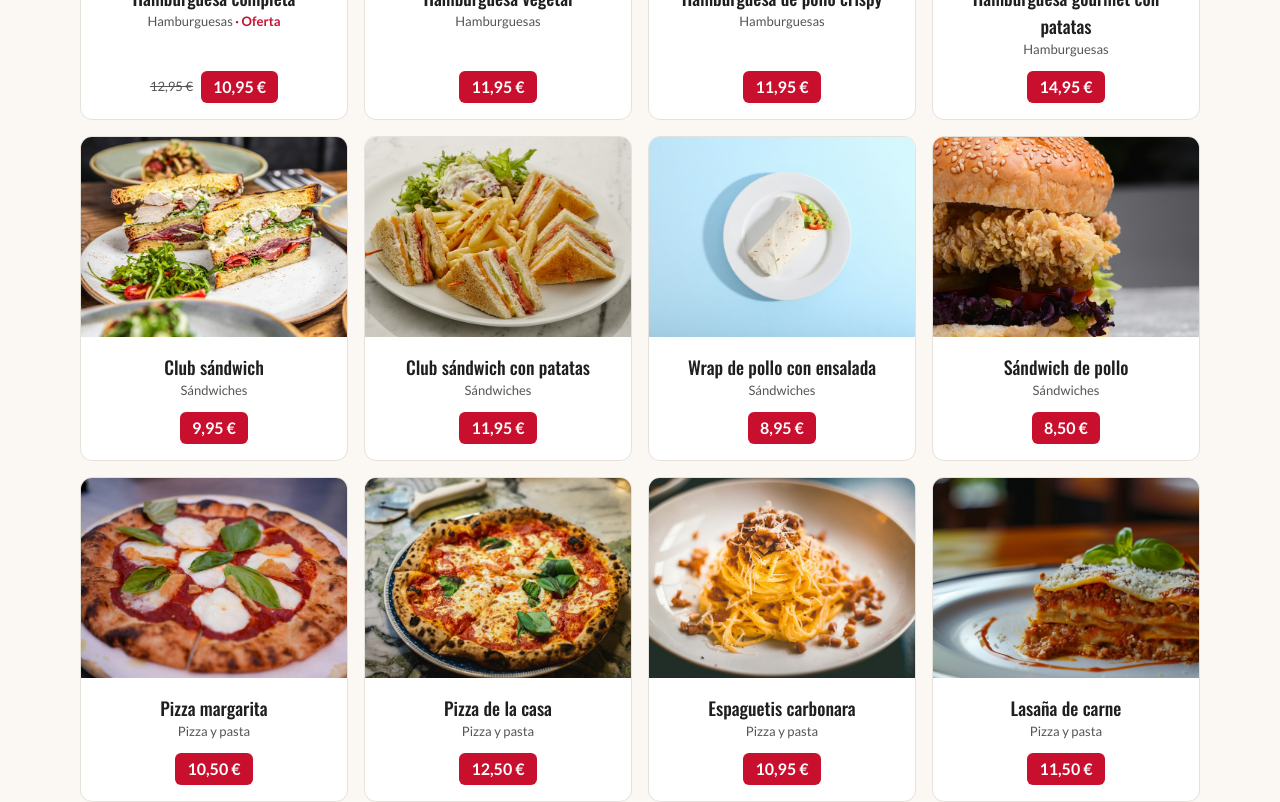
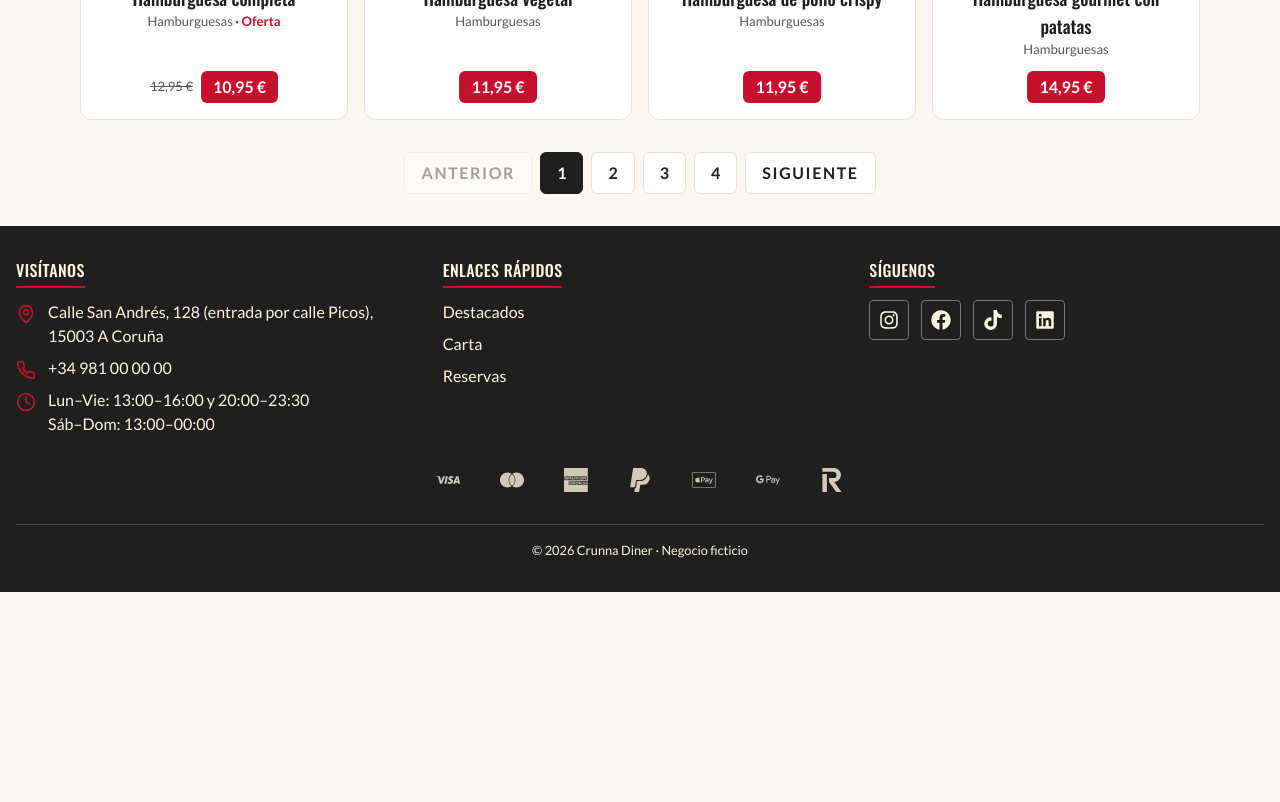
Before and after one commit to diaz827/RestauranteOnline, a React (Vite) app in the folder restauranteOnline/: page /carta in a window 1280 px wide. Shown: the part 1400-2202 px from the top of the page. After the commit the page ends 1992 px from the top, so only its background shows below. Built offline with nearby package versions, Linux system fonts and the light colour scheme.

Commit message:
Añadir paginación a la Carta
- Crear el componente Pagination con Anterior, números y Siguiente

- Mostrar 12 platos por página y guardar la página en la URL con ?page=

- Volver a la página 1 al cambiar búsqueda, categoría u orden

- Subir arriba al cambiar de página

```diff
--- /dev/null
+++ b/restauranteOnline/src/components/Pagination.tsx
@@ -0,0 +1,60 @@
+interface PaginationProps {
+  paginaActual: number
+  totalPaginas: number
+  onCambiar: (pagina: number) => void
+}
+
+const claseBase = 'rounded-md border px-4 py-2 font-bold'
+const claseActiva = 'border-negro bg-negro text-white'
+const claseInactiva = 'border-borde bg-white hover:border-negro'
+const claseDesactivada = 'disabled:cursor-not-allowed disabled:opacity-40 disabled:hover:border-borde'
+
+export default function Pagination({ paginaActual, totalPaginas, onCambiar }: PaginationProps) {
+  if (totalPaginas <= 1) {
+    return null
+  }
+
+  const paginas = Array.from({ length: totalPaginas }, (_, indice) => indice + 1)
+
+  return (
+    <nav aria-label="Paginación" className="mt-8">
+      <ul className="flex flex-wrap items-center justify-center gap-2">
+        <li>
+          <button
+            type="button"
+            disabled={paginaActual === 1}
+            onClick={() => onCambiar(paginaActual - 1)}
+            className={`${claseBase} ${claseInactiva} ${claseDesactivada} tracking-widest uppercase`}
+          >
+            Anterior
+          </button>
+        </li>
+
+        {paginas.map((pagina) => (
+          <li key={pagina}>
+            <button
+              type="button"
+              aria-label={`Página ${pagina}`}
+              aria-current={pagina === paginaActual ? 'page' : undefined}
+              onClick={() => onCambiar(pagina)}
+              className={`${claseBase} ${pagina === paginaActual ? claseActiva : claseInactiva}`}
+            >
+              {pagina}
+            </button>
+          </li>
+        ))}
+
+        <li>
+          <button
+            type="button"
+            disabled={paginaActual === totalPaginas}
+            onClick={() => onCambiar(paginaActual + 1)}
+            className={`${claseBase} ${claseInactiva} ${claseDesactivada} tracking-widest uppercase`}
+          >
+            Siguiente
+          </button>
+        </li>
+      </ul>
+    </nav>
+  )
+}
--- a/restauranteOnline/src/components/SortSelect.tsx
+++ b/restauranteOnline/src/components/SortSelect.tsx
@@ -12,7 +12,7 @@ const opciones = [
 
 export default function SortSelect({ orden, onElegir }: SortSelectProps) {
   return (
-    <label className="mb-6 flex items-center gap-3 md:justify-end">
+    <label className="ml-auto flex items-center gap-3">
       <span className="font-bold">Ordenar por</span>
       <select
         value={orden}
--- a/restauranteOnline/src/pages/CartaPage.tsx
+++ b/restauranteOnline/src/pages/CartaPage.tsx
@@ -6,7 +6,9 @@ import { platos } from '../data/platos'
 import { normalizarTexto } from '../utils/normalizarTexto'
 import SortSelect from '../components/SortSelect'
 import { ordenarPlatos } from '../utils/ordenarPlatos'
+import Pagination from '../components/Pagination'
 
+const PLATOS_POR_PAGINA = 12
 export default function CartaPage() {
   const [parametros, setParametros] = useSearchParams()
   const q = parametros.get('q') ?? ''
@@ -22,6 +24,15 @@ export default function CartaPage() {
     orden,
   )
 
+  const totalPaginas = Math.max(1, Math.ceil(resultados.length / PLATOS_POR_PAGINA))
+  const paginaPedida = Number(parametros.get('page'))
+  const pagina =
+    Number.isInteger(paginaPedida) && paginaPedida >= 1 ? Math.min(paginaPedida, totalPaginas) : 1
+  const platosVisibles = resultados.slice(
+    (pagina - 1) * PLATOS_POR_PAGINA,
+    pagina * PLATOS_POR_PAGINA,
+  )
+
   function cambiarParametro(clave: string, valor: string) {
     const nuevos = new URLSearchParams(parametros)
     if (valor === '') {
@@ -29,7 +40,15 @@ export default function CartaPage() {
     } else {
       nuevos.set(clave, valor)
     }
+    if (clave !== 'page') {
+      nuevos.delete('page')
+    }
     setParametros(nuevos)
+  }
+
+  function cambiarPagina(nueva: number) {
+    cambiarParametro('page', nueva === 1 ? '' : String(nueva))
+    window.scrollTo({ top: 0, behavior: 'smooth' })
   }
 
   const hayFiltros = q !== '' || categoria !== ''
@@ -47,10 +66,9 @@ export default function CartaPage() {
         onElegir={(elegida) => cambiarParametro('categoria', elegida)}
       />
 
-      <SortSelect orden={orden} onElegir={(elegido) => cambiarParametro('orden', elegido)} />
-
+      <section aria-label="Resultados y orden" className="mb-6 flex flex-wrap items-center gap-3">
         {hayFiltros && (
-        <p role="status" className="mb-6">
+          <p role="status">
             {resultados.length} {resultados.length === 1 ? 'plato' : 'platos'}
             {q !== '' && <> para «{q}»</>}{' '}
             <Link to="/carta" className="font-bold text-rojo underline">
@@ -58,6 +76,9 @@ export default function CartaPage() {
             </Link>
           </p>
         )}
+
+        <SortSelect orden={orden} onElegir={(elegido) => cambiarParametro('orden', elegido)} />
+      </section>
 
       {resultados.length === 0 ? (
         <section className="py-12 text-center">
@@ -70,7 +91,10 @@ export default function CartaPage() {
           </Link>
         </section>
       ) : (
-        <ProductGrid platos={resultados} />
+        <>
+          <ProductGrid platos={platosVisibles} />
+          <Pagination paginaActual={pagina} totalPaginas={totalPaginas} onCambiar={cambiarPagina} />
+        </>
       )}
     </main>
   )
```
Lines whose indentation alone changed are shown as unchanged.
